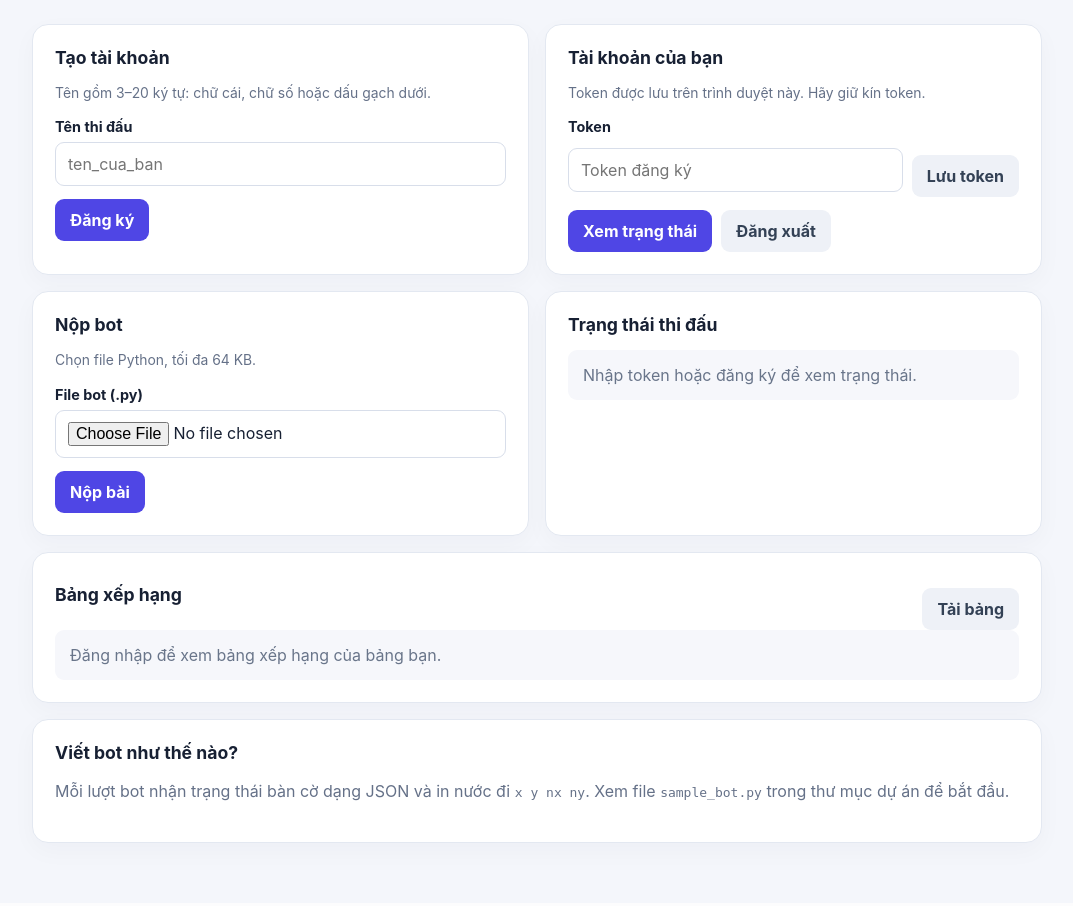
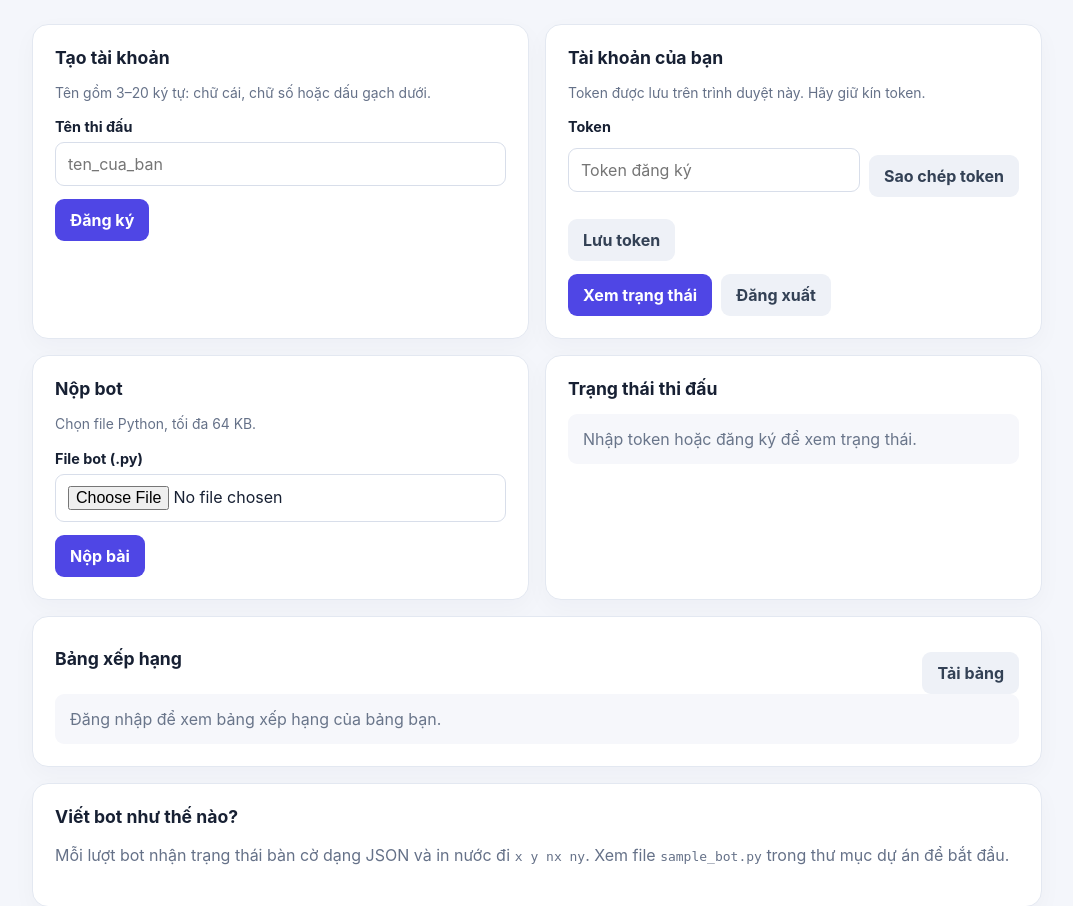
Before and after one commit to lexuanbac-06/Thi_dau_bot_OTT_N3, a Flask app: page / in a window 1280 px wide. Shown: the part 155-1061 px from the top of the page, without its empty margins (103-1176 px from the left). Before the commit the page ends 1002 px from the top, so only its background shows below. Run offline with Flask 3, Linux system fonts and the light colour scheme.

Commit message:
Nang_cap_UI

```diff
--- a/server.py
+++ b/server.py
@@ -11,6 +11,7 @@ import tournament as T
 
 app = Flask(__name__)
 app.config["MAX_CONTENT_LENGTH"] = 70 * 1024
+app.config["TEMPLATES_AUTO_RELOAD"] = True
 T.init()
 
 
--- a/templates/index.html
+++ b/templates/index.html
@@ -52,7 +52,7 @@
     <section class="card">
       <h2>Tài khoản của bạn</h2>
       <p class="hint">Token được lưu trên trình duyệt này. Hãy giữ kín token.</p>
-      <label for="token">Token</label><div class="row"><input id="token" type="password" autocomplete="off" placeholder="Token đăng ký"><button class="secondary" id="save-token" type="button">Lưu token</button></div>
+      <label for="token">Token</label><div class="row"><input id="token" type="text" autocomplete="off" placeholder="Token đăng ký"><button class="secondary" id="copy-token" type="button">Sao chép token</button><button class="secondary" id="save-token" type="button">Lưu token</button></div>
       <div class="row"><button id="refresh" type="button">Xem trạng thái</button><button class="secondary" id="clear-token" type="button">Đăng xuất</button></div>
     </section>
     <section class="card">
@@ -79,11 +79,41 @@
     if (!response.ok) throw new Error(data.error || "Yêu cầu không thành công");
     return data;
   }
-  function saveToken(value) { $("token").value = value; localStorage.setItem("ott_token", value); }
-  $("token").value = localStorage.getItem("ott_token") || "";
-  $("save-token").onclick = () => { if (!token()) return notice("Vui lòng nhập token.", "error"); saveToken(token()); notice("Đã lưu token trên trình duyệt này."); };
+  function saveToken(value) {
+    $("token").value = value;
+    try {
+      localStorage.setItem("ott_token", value);
+      if (localStorage.getItem("ott_token") !== value) throw new Error("Token không được lưu lại.");
+      return true;
+    } catch (e) {
+      notice("Trình duyệt không cho lưu token. Token vẫn đang hiện trong ô; hãy sao chép và giữ lại.", "error");
+      return false;
+    }
+  }
+  try { $("token").value = localStorage.getItem("ott_token") || ""; }
+  catch (e) { notice("Trình duyệt đang chặn bộ nhớ lưu token. Hãy bật lưu dữ liệu trang web hoặc sao chép token để giữ lại.", "error"); }
+  $("copy-token").onclick = async () => {
+    if (!token()) return notice("Chưa có token để sao chép.", "error");
+    $("token").focus();
+    $("token").select();
+    try {
+      if (navigator.clipboard && window.isSecureContext) {
+        await navigator.clipboard.writeText(token());
+        notice("Đã sao chép token. Bạn có thể dán bằng Ctrl+V.");
+        return;
+      }
+      if (document.execCommand("copy")) {
+        notice("Đã sao chép token. Bạn có thể dán bằng Ctrl+V.");
+        return;
+      }
+    } catch (e) {
+      // Tiếp tục bằng cách chọn token để người dùng sao chép thủ công.
+    }
+    notice("Token đã được chọn nhưng trình duyệt chặn sao chép tự động. Nhấn Ctrl+C (điện thoại: nhấn giữ token rồi chọn Sao chép).", "error");
+  };
+  $("save-token").onclick = () => { if (!token()) return notice("Vui lòng nhập token.", "error"); if (saveToken(token())) notice("Đã lưu token trên trình duyệt này."); };
   $("clear-token").onclick = () => { localStorage.removeItem("ott_token"); $("token").value = ""; $("status").textContent = "Đã đăng xuất."; $("board").textContent = "Đăng nhập để xem bảng xếp hạng của bảng bạn."; notice("Đã xóa token khỏi trình duyệt."); };
-  $("register-form").onsubmit = async event => { event.preventDefault(); try { const data = await api("/register", {method:"POST",headers:{"Content-Type":"application/json"},body:JSON.stringify({name:$("name").value.trim()})}); saveToken(data.token); notice("Đăng ký thành công! Token đã được lưu trên trình duyệt."); await refreshAll(); } catch(e) { notice(e.message, "error"); } };
+  $("register-form").onsubmit = async event => { event.preventDefault(); try { const data = await api("/register", {method:"POST",headers:{"Content-Type":"application/json"},body:JSON.stringify({name:$("name").value.trim()})}); if (saveToken(data.token)) notice("Đăng ký thành công! Token đã được lưu trên trình duyệt."); else notice("Đăng ký thành công nhưng trình duyệt không lưu được token. Hãy sao chép token đang hiện trong ô.", "error"); await refreshAll(); } catch(e) { notice(e.message, "error"); } };
   $("submit-form").onsubmit = async event => { event.preventDefault(); if (!token()) return notice("Hãy đăng nhập hoặc đăng ký trước khi nộp bot.", "error"); const file = $("botfile").files[0]; if (!file) return; const form = new FormData(); form.append("file",file); try { await api("/submit", {method:"POST",headers:headers(),body:form}); notice("Nộp bot thành công."); await refreshAll(); } catch(e) { notice(e.message, "error"); } };
   async function refreshStatus() { if (!token()) return notice("Hãy nhập token hoặc đăng ký trước.", "error"); try { const d = await api("/me",{headers:headers()}); const rows = [["Người chơi",d.name],["Trạng thái",d.status],["Giai đoạn",d.phase],["Vòng",d.round ?? "—"],["Ngày mở",d.open_day ?? "—"],["Bảng",d.group ?? "Chưa chia bảng"],["Điểm đầu vào",d.entry ?? "—"],["Hạng trung bình",d.avg_rank ?? "—"]]; $("status").className="status"; $("status").innerHTML=rows.map(([k,v])=>`<div class="stat"><small>${k}</small><strong>${v}</strong></div>`).join(""); } catch(e) { notice(e.message,"error"); } }
   async function refreshBoard() { if (!token()) return notice("Hãy nhập token hoặc đăng ký trước.","error"); try { const rows=await api("/leaderboard",{headers:headers()}); if (!rows.length) { $("board").className="empty"; $("board").textContent="Chưa có bảng xếp hạng cho tài khoản này hoặc ngày thi chưa được chấm."; return; } $("board").className="table-wrap"; $("board").innerHTML=`<table><thead><tr><th>Hạng</th><th>Người chơi</th><th>Điểm</th><th>Điểm ván</th></tr></thead><tbody>${rows.map(r=>`<tr><td>${r.rank}</td><td>${r.name}</td><td>${r.pts}</td><td>${r.gs}</td></tr>`).join("")}</tbody></table>`; } catch(e) { notice(e.message,"error"); } }
```
Also changed, not shown: ott.db, serve.py (line endings or trailing spaces).
